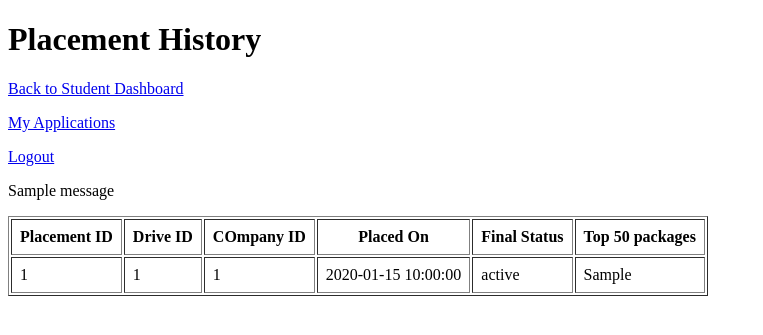
After one commit to 24f3003156/CareerSync, a Python web app: template templates/student_history.html in a window 1280 px wide. The commit adds this page. Shown: the top 335 px of the page, without its empty margins (0-763 px from the left). Run offline with Jinja, Linux system fonts and the light colour scheme; the template is opened without the code that fills it: most values are stand-ins (such as "Sample title", 1, 10 or a date in 2020); one stand-in notice (Sample message) is shown.

Commit message:
Miletone-PPA Student-Dashboard-Management

```diff
--- a/templates/admin_students.html
+++ b/templates/admin_students.html
@@ -52,7 +52,11 @@
             <td>{{ student.skills }}</td>
             <td>{{ student.is_active }}</td>
             <td>
-                <a href="{{ url_for('deactivate_student', student_id = student.id)}}">Deactivate</a>
+                {% if student.is_active %}
+                    <a href="{{ url_for('deactivate_student', student_id = student.id) }}">Deactivate</a>
+                {% else %}
+                    <a href="{{ url_for('activate_student', student_id = student.id) }}">Activate</a>
+                {% endif %}
             </td>
         </tr>
         {% endfor %}
--- /dev/null
+++ b/templates/student_history.html
@@ -0,0 +1,45 @@
+<!DOCTYPE html>
+<html lang="en">
+<head>
+    <meta charset="UTF-8">
+    <meta name="viewport" content="width=device-width, initial-scale=1.0">
+    <title>Placement History</title>
+</head>
+<body>
+    <h1>Placement History</h1>
+
+    <p><a href="{{ url_for('student_dashboard') }}">Back to Student Dashboard</a></p>
+    <p><a href="{{ url_for('student_applications') }}">My Applications</a></p>
+    <p><a href="{{ url_for('logout') }}">Logout</a></p>
+
+    {% with messages = get_flashed_messages() %}
+        {% if messages %}
+            {% for message in messages %}
+                <p>{{ message }}</p>
+            {% endfor %}
+        {% endif %}
+    {% endwith %}
+
+    <table border="1" cellpadding="8">
+        <tr>
+            <th>Placement ID</th>
+            <th>Drive ID</th>
+            <th>COmpany ID</th>
+            <th>Placed On</th>
+            <th>Final Status</th>
+            <th>Top 50 packages</th>
+        </tr>
+
+        {% for placement in placements %}
+        <tr>
+            <td>{{ placement.id }}</td>
+            <td>{{ placement.drive_id }}</td>
+            <td>{{ placement.company_id }}</td>
+            <td>{{ placement.placed_on }}</td>
+            <td>{{ placement.final_status }}</td>
+            <td>{{ placement.top_50_packages }}</td>
+        </tr>
+        {% endfor %}
+    </table>
+</body>
+</html>
```
Also changed, not shown: app.py (+34 -0 lines), templates/student_drives.html (+7 -0 lines), instance/placement_portal.db.
